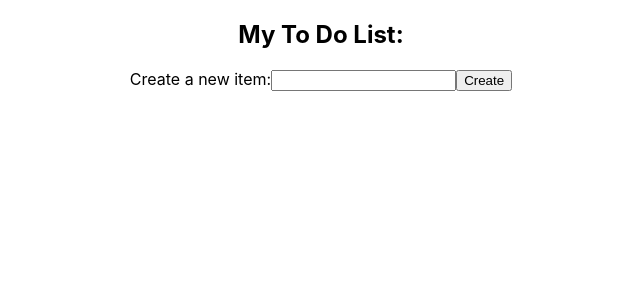
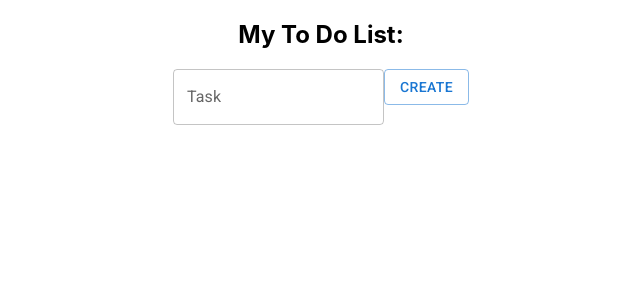
Before and after one commit to Ryan-E-Mark/ToDo-TS, a React (Create React App) app: page / in a window 1280 px wide. Shown: the top 300 px of the page, without its empty margins (319-959 px from the left). Built offline with nearby package versions, Linux system fonts and the light colour scheme.

Commit message:
adding in styling with MUI

```diff
--- a/package.json
+++ b/package.json
@@ -3,6 +3,10 @@
   "version": "0.1.0",
   "private": true,
   "dependencies": {
+    "@emotion/react": "^11.9.0",
+    "@emotion/styled": "^11.8.1",
+    "@mui/material": "^5.6.4",
+    "@mui/styled-engine-sc": "^5.6.1",
     "@testing-library/jest-dom": "^5.16.4",
     "@testing-library/react": "^13.1.1",
     "@testing-library/user-event": "^13.5.0",
@@ -13,6 +17,7 @@
     "react": "^18.1.0",
     "react-dom": "^18.1.0",
     "react-scripts": "5.0.1",
+    "styled-components": "^5.3.5",
     "typescript": "^4.6.3",
     "web-vitals": "^2.1.4"
   },
--- a/public/index.html
+++ b/public/index.html
@@ -3,6 +3,7 @@
   <head>
     <meta charset="utf-8" />
     <link rel="icon" href="%PUBLIC_URL%/favicon.ico" />
+    <link rel="stylesheet" href="https://fonts.googleapis.com/css?family=Roboto:300,400,500,700&display=swap" />
     <meta name="viewport" content="width=device-width, initial-scale=1" />
     <meta name="theme-color" content="#000000" />
     <meta
--- a/src/components/item-list.tsx
+++ b/src/components/item-list.tsx
@@ -1,5 +1,7 @@
-import { stringify } from 'querystring';
 import React, { useState } from 'react';
+// Styled Components
+import Button from '@mui/material/Button';
+import TextField from '@mui/material/TextField';
 
 const initialValue : object[] = [];
 const id = Math.random();
@@ -49,14 +51,15 @@
                     <button onClick={() => handleDelete(item.id)}>X</button>
                 </div>))}
             <form onSubmit={handleSubmit}>
-                <label /> Create a new item:
-                <input
+                <TextField
+                    id="standard-basic"
+                    label="Task"
                     type="text"
                     name="todo"
                     value={newItem.task}
                     onChange={handleInput}
                 />
-                <button>Create</button>
+                <Button variant="outlined">Create</Button>
             </form>
         </div>
     );
```
Also changed, not shown: 1 other file (tests, documents, lock files or other folders).
